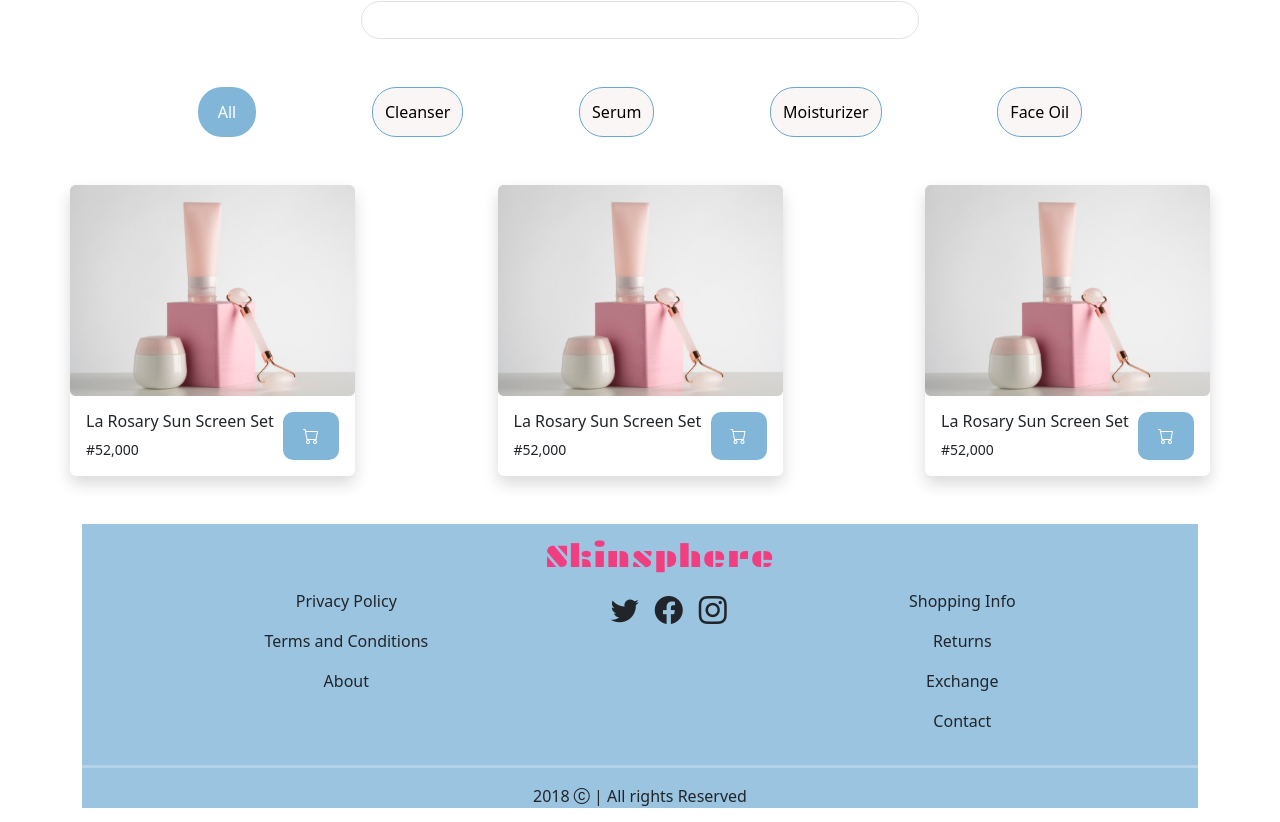
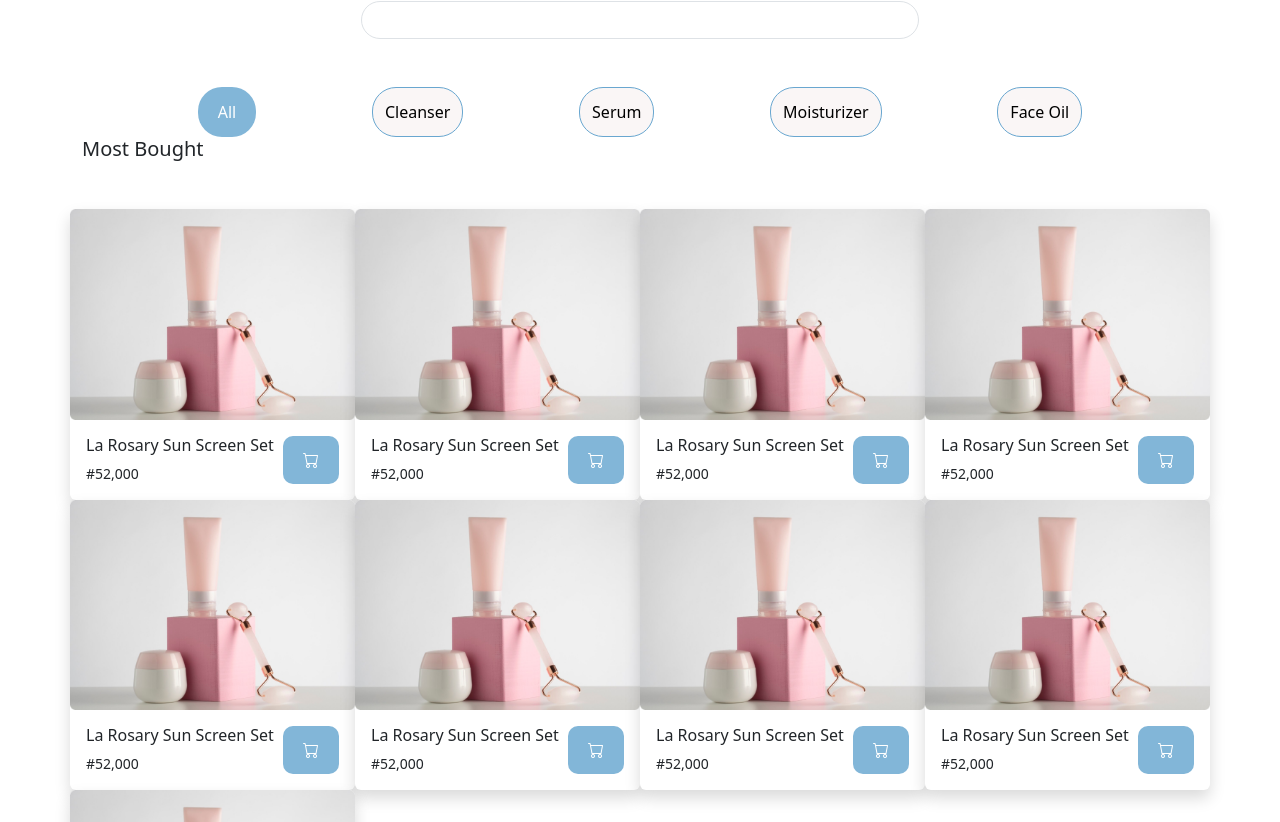
Before and after one commit to Teetwothefirst/HNG_Stage_Two, a React (Vite) app in the folder SkinSphere/: page / in a window 1280 px wide. Shown: the part 436-1258 px from the top of the page. Built offline with nearby package versions, Linux system fonts and the light colour scheme.

Commit message:
Added six more component to populate the page

```diff
--- a/SkinSphere/src/App.jsx
+++ b/SkinSphere/src/App.jsx
@@ -95,7 +95,14 @@
               <button className='btn-unblue'>Moisturizer</button>
               <button className='btn-unblue'>Face Oil</button>
             </div>
+            <h5 className='mostBought'>Most Bought</h5>
             <div className="page-content row justify-content-between mt-5">
+                <AllNew/>
+                <AllNew/>
+                <AllNew/>
+                <AllNew/>
+                <AllNew/>
+                <AllNew/>
                 <AllNew/>
                 <AllNew/>
                 <AllNew/>
--- a/SkinSphere/src/index.css
+++ b/SkinSphere/src/index.css
@@ -144,6 +144,9 @@
 font-weight: bold;
 border-top: 3px solid white;
 }
+.mostBought{
+  text-align: left;
+}
 @media screen and (max-width: 576px) {
 
 
```
